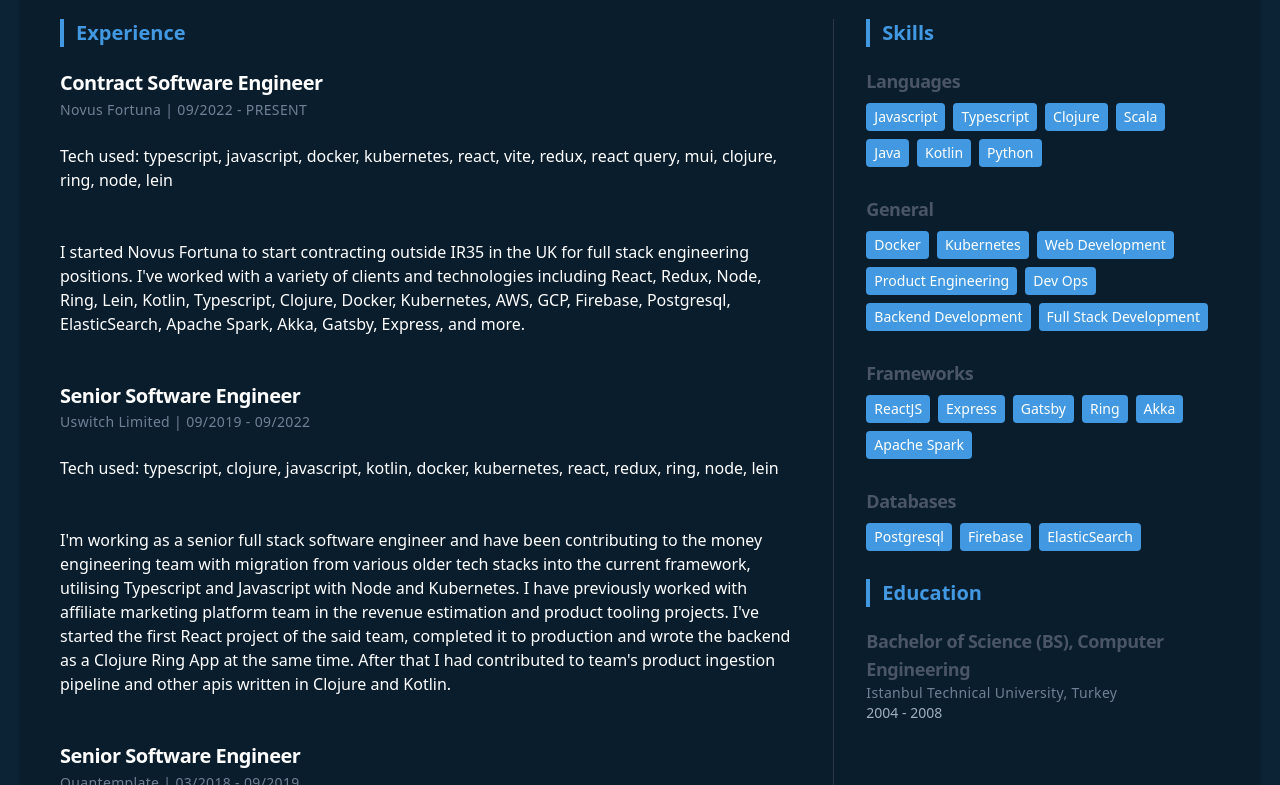
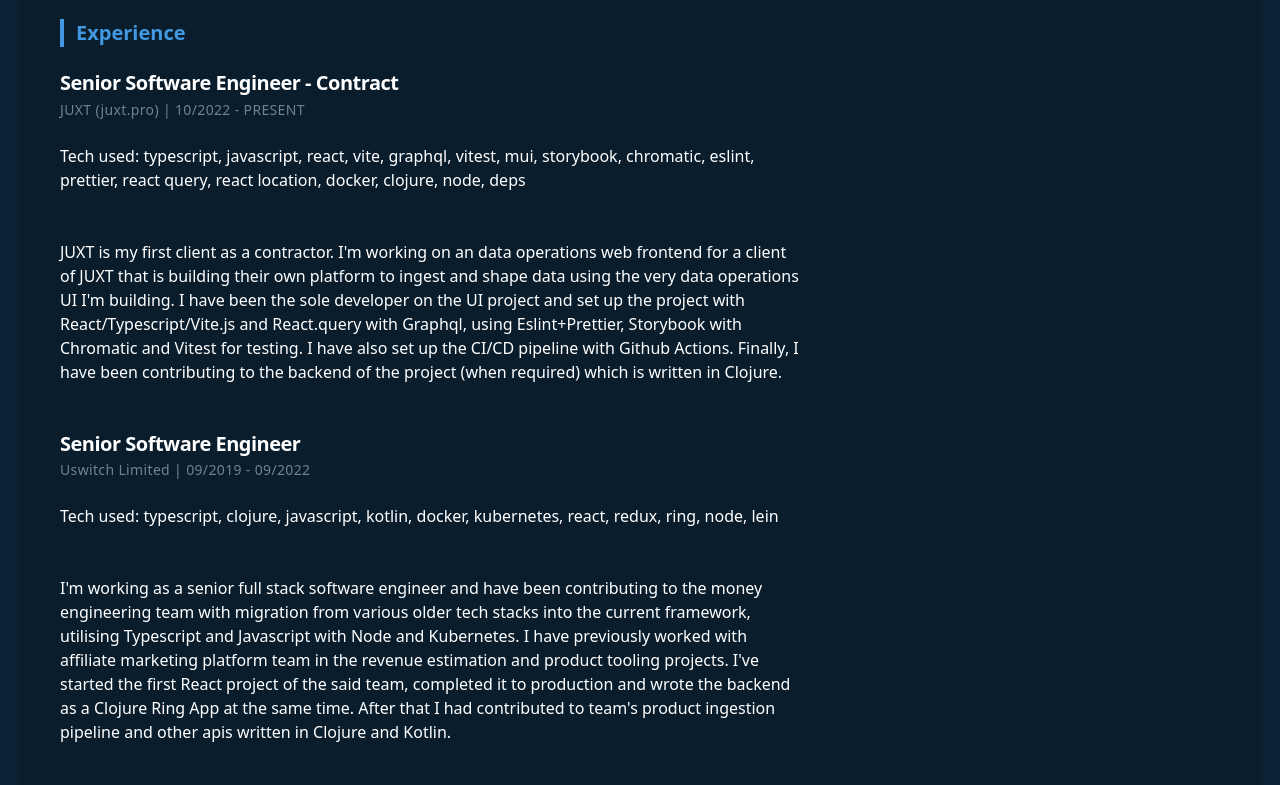
Before and after one commit to erkinun/gatsby-resume, a Gatsby site: page /resume in a window 1280 px wide. Shown: the part 142-927 px from the top of the page. Built offline with nearby package versions, Linux system fonts and the light colour scheme; Gatsby itself is replaced by a stand-in of ours.

Commit message:
updated resume and resume page a bit

```diff
--- a/data/profile.json
+++ b/data/profile.json
@@ -94,11 +94,11 @@
   ],
   "experience": [
     {
-      "role": "Contract Software Engineer",
-      "company": "Novus Fortuna",
-      "tech": "typescript, javascript, docker, kubernetes, react, vite, redux, react query, mui, clojure, ring, node, lein",
-      "description": "I started Novus Fortuna to start contracting outside IR35 in the UK for full stack engineering positions. I've worked with a variety of clients and technologies including React, Redux, Node, Ring, Lein, Kotlin, Typescript, Clojure, Docker, Kubernetes, AWS, GCP, Firebase, Postgresql, ElasticSearch, Apache Spark, Akka, Gatsby, Express, and more.",
-      "start": "09/2022"
+      "role": "Senior Software Engineer - Contract",
+      "company": "JUXT (juxt.pro)",
+      "tech": "typescript, javascript, react, vite, graphql, vitest, mui, storybook, chromatic, eslint, prettier, react query, react location, docker, clojure, node, deps",
+      "description": "JUXT is my first client as a contractor. I'm working on an data operations web frontend for a client of JUXT that is building their own platform to ingest and shape data using the very data operations UI I'm building. I have been the sole developer on the UI project and set up the project with React/Typescript/Vite.js and React.query with Graphql, using Eslint+Prettier, Storybook with Chromatic and Vitest for testing. I have also set up the CI/CD pipeline with Github Actions. Finally, I have been contributing to the backend of the project (when required) which is written in Clojure.",
+      "start": "10/2022"
     },
     {
       "role": "Senior Software Engineer",
--- a/src/main.css
+++ b/src/main.css
@@ -18,6 +18,7 @@
 
 .contact-link {
   @apply text-sm;
+  @apply text-blue-500;
 }
 
 .contact-link:hover {
--- a/src/pages/resume.js
+++ b/src/pages/resume.js
@@ -21,7 +21,7 @@ const Home = () => (
         name={resume.fullname}
         role={resume.role}
       />
-      <div className="border-b border-gray-800 pb-2 my-5 lg:flex">
+      <div className="border-b border-gray-800 pb-2 my-5">
         <div className="lg:w-2/3 lg:pr-8">
           {resume.experience && <Experience data={resume.experience} />}
           {resume.projects && <Projects data={resume.projects} />}
```
